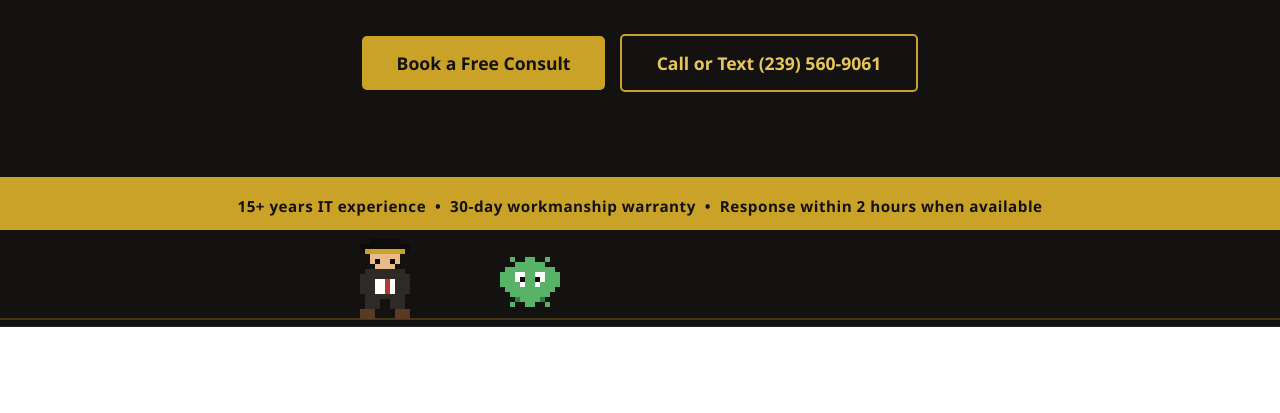
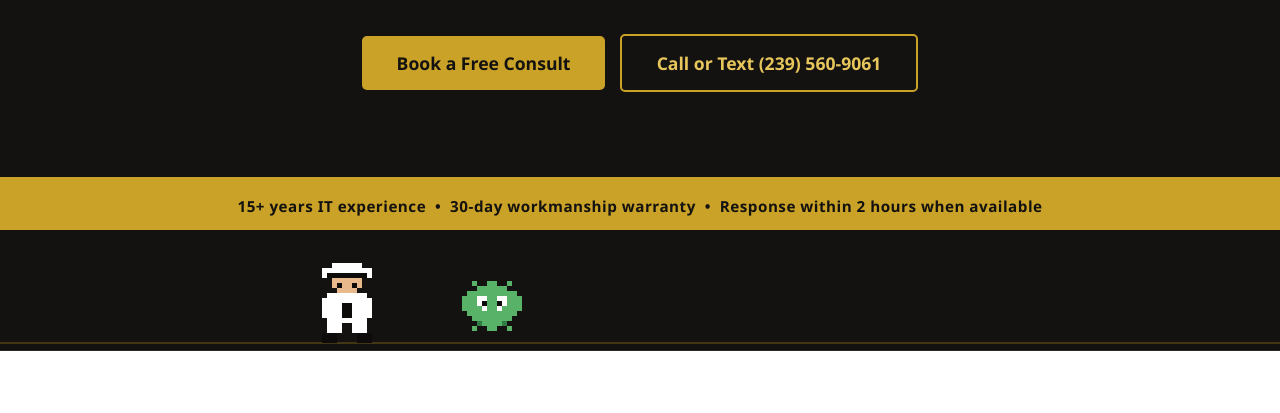
Before and after one commit to webbmike79-tech/speakeasy-support, a plain HTML site: page index.html in a window 1280 px wide. Shown: the part 364-777 px from the top of the page. Drawn offline with Linux system fonts and the light colour scheme.

Commit message:
White-suit Vito chase + tap-to-stun beatdown with Thanks pal caption

```diff
--- a/index.html
+++ b/index.html
@@ -99,7 +99,9 @@
         .chase canvas {
             display: block;
             width: 100%;
-            height: 96px;
+            height: 120px;
+            cursor: pointer;
+            touch-action: manipulation;
         }
         .section {
             padding: 60px 20px;
@@ -325,7 +327,7 @@
         15+ years IT experience &nbsp;&bull;&nbsp; 30-day workmanship warranty &nbsp;&bull;&nbsp; Response within 2 hours when available
     </div>
 
-    <div class="chase" aria-hidden="true"><canvas id="chaseCanvas"></canvas></div>
+    <div class="chase"><canvas id="chaseCanvas" aria-label="Tap the virus"></canvas></div>
 
     <section class="section" id="about">
         <h2>Old-School Service for Modern Tech</h2>
@@ -477,49 +479,71 @@
         </div>
     </footer>
     <script>
-    // 8-bit chase: a made man runs down a virus. Pure pixel maps, no image files.
+    // 8-bit chase: a made man in the white suit runs down a virus.
+    // Tap the virus and the guy handles the rest. Pure pixel maps, no image files.
     (function () {
         var cv = document.getElementById('chaseCanvas');
         if (!cv) return;
         var ctx = cv.getContext('2d');
         var PX = 5;
         var PAL = { K:'#0d0c0a', G:'#C9A227', F:'#E8B98A', W:'#FFFFFF', R:'#B03A2E',
-                    D:'#2E2A26', N:'#5A3A22', V:'#58B368', v:'#2F7D44', E:'#FFFFFF', P:'#0d0c0a' };
-        var MAF_A = [
-            "....KKKKKK....",
-            "..KKKKKKKKKK..",
-            "..KGGGGGGGGK..",
+                    D:'#2E2A26', N:'#5A3A22', V:'#58B368', v:'#2F7D44', E:'#FFFFFF',
+                    P:'#0d0c0a', X:'#FFD54F' };
+        // Young Vito: white fedora with black band, white suit, black tie
+        var SUIT_A = [
+            "....WWWWWW....",
+            "..WWWWWWWWWW..",
+            "..WKKKKKKKKW..",
             "....FFFFFF....",
             "....FKFFKF....",
             ".....FFFF.....",
-            "...DDDDDDDD...",
-            "..DDDDDDDDDD..",
-            "..DDDWWRWDDD..",
-            "..DDDWWRWDDD..",
-            "..DDDWWRWDDD..",
-            "...DDDDDDDD...",
-            "...DDD..DDD...",
-            "...DDD..DDD...",
-            "..NNN....NNN..",
-            "..NNN....NNN.."
+            "...WWWWWWWW...",
+            "..WWWWWWWWWW..",
+            "..WWWWKKWWWW..",
+            "..WWWWKKWWWW..",
+            "..WWWWKKWWWW..",
+            "...WWWWWWWW...",
+            "...WWW..WWW...",
+            "...WWW..WWW...",
+            "..KKK....KKK..",
+            "..KKK....KKK.."
         ];
-        var MAF_B = [
-            "....KKKKKK....",
-            "..KKKKKKKKKK..",
-            "..KGGGGGGGGK..",
+        var SUIT_B = [
+            "....WWWWWW....",
+            "..WWWWWWWWWW..",
+            "..WKKKKKKKKW..",
             "....FFFFFF....",
             "....FKFFKF....",
             ".....FFFF.....",
-            "...DDDDDDDD...",
-            "..DDDDDDDDDD..",
-            "..DDDWWRWDDD..",
-            "..DDDWWRWDDD..",
-            "..DDDWWRWDDD..",
-            "...DDDDDDDD...",
-            "....DDDDDD....",
-            "....DDDDDD....",
-            ".....NNN......",
-            "....NNNNN....."
+            "...WWWWWWWW...",
+            "..WWWWWWWWWW..",
+            "..WWWWKKWWWW..",
+            "..WWWWKKWWWW..",
+            "..WWWWKKWWWW..",
+            "...WWWWWWWW...",
+            "....WWWWWW....",
+            "....WWWWWW....",
+            ".....KKK......",
+            "....KKKKK....."
+        ];
+        // Punching frame: right arm extended
+        var SUIT_P = [
+            "....WWWWWW....",
+            "..WWWWWWWWWW..",
+            "..WKKKKKKKKW..",
+            "....FFFFFF....",
+            "....FKFFKF....",
+            ".....FFFF.....",
+            "...WWWWWWWW...",
+            "..WWWWWWWWWW..",
+            "..WWWWKKWWWWWF",
+            "..WWWWKKWWWWWF",
+            "..WWWWKKWWWW..",
+            "...WWWWWWWW...",
+            "....WWWWWW....",
+            "....WWWWWW....",
+            ".....KKK......",
+            "....KKKKK....."
         ];
         var VIR = [
             "..V..VV..V..",
@@ -528,6 +552,18 @@
             "VVVEEVVEEVVV",
             "VVVEPVVPEVVV",
             "VVVVEVVEVVVV",
+            ".VVVVVVVVVV.",
+            "..VVVVVVVV..",
+            "...vVVVVv...",
+            "..V..VV..V.."
+        ];
+        var VIR_DIZZY = [
+            "..V..VV..V..",
+            "...VVVVVV...",
+            ".VVVVVVVVVV.",
+            "VVVXXVVXXVVV",
+            "VVVXXXXXXVVV",
+            "VVVVVVVVVVVV",
             ".VVVVVVVVVV.",
             "..VVVVVVVV..",
             "...vVVVVv...",
@@ -544,11 +580,51 @@
                 }
             }
         }
-        function size() { cv.width = cv.clientWidth; cv.height = 96; }
+        function burst(x, y, r, color) {
+            ctx.strokeStyle = color; ctx.lineWidth = 3; ctx.lineCap = 'round';
+            for (var i = 0; i < 8; i++) {
+                var a = i * Math.PI / 4 + 0.4;
+                ctx.beginPath();
+                ctx.moveTo(x + Math.cos(a) * r * 0.35, y + Math.sin(a) * r * 0.35);
+                ctx.lineTo(x + Math.cos(a) * r, y + Math.sin(a) * r);
+                ctx.stroke();
+            }
+        }
+        function bubble(x, y, text) {
+            ctx.font = 'bold 15px "Courier New", monospace';
+            var w = ctx.measureText(text).width + 26, h = 36, r = 9;
+            x = Math.max(6, Math.min(x, cv.width - w - 6));
+            ctx.beginPath();
+            ctx.moveTo(x + r, y);
+            ctx.arcTo(x + w, y, x + w, y + h, r);
+            ctx.arcTo(x + w, y + h, x, y + h, r);
+            ctx.arcTo(x, y + h, x, y, r);
+            ctx.arcTo(x, y, x + w, y, r);
+            ctx.closePath();
+            ctx.fillStyle = '#FFFFFF'; ctx.fill();
+            ctx.lineWidth = 3; ctx.strokeStyle = '#0d0c0a'; ctx.stroke();
+            ctx.beginPath();
+            ctx.moveTo(x + 22, y + h - 2); ctx.lineTo(x + 34, y + h + 13); ctx.lineTo(x + 46, y + h - 2);
+            ctx.closePath();
+            ctx.fillStyle = '#FFFFFF'; ctx.fill(); ctx.stroke();
+            ctx.fillStyle = '#0d0c0a';
+            ctx.fillText(text, x + 13, y + 24);
+        }
+        var CH = 120;
+        function size() { cv.width = cv.clientWidth; cv.height = CH; }
         size();
         window.addEventListener('resize', size);
         var reduced = window.matchMedia && window.matchMedia('(prefers-reduced-motion: reduce)').matches;
-        var vx = -220, t = 0;
+        var state = 'chase';           // chase -> stunned -> beatup -> thanks -> chase
+        var vx = -260, mafX = -410, t = 0, beatT = 0, thanksT = 0, virusY = 0;
+        cv.addEventListener('pointerdown', function (e) {
+            if (reduced || state !== 'chase') return;
+            var r = cv.getBoundingClientRect();
+            var px = (e.clientX - r.left) * (cv.width / r.width);
+            var py = (e.clientY - r.top) * (cv.height / r.height);
+            var bx = vx - 24, by = virusY - 24, bw = 12 * PX + 48, bh = 10 * PX + 48;
+            if (px >= bx && px <= bx + bw && py >= by && py <= by + bh) state = 'stunned';
+        });
         function frame() {
             t++;
             var W = cv.width, H = cv.height;
@@ -556,12 +632,44 @@
             ctx.fillStyle = 'rgba(201,162,39,0.25)';
             ctx.fillRect(0, H - 8, W, 2);
             var groundY = H - 8 - 16 * PX;
-            var virusY = groundY + 30 - Math.abs(Math.sin(t * 0.15)) * 12;
-            var mafY = groundY + Math.round(Math.sin(t * 0.3) * 2);
-            drawSprite(VIR, Math.round(vx), Math.round(virusY));
-            drawSprite(t % 20 < 10 ? MAF_A : MAF_B, Math.round(vx - 150), mafY);
-            vx += 2.4;
-            if (vx - 220 > W) vx = -220;
+            if (state === 'chase') {
+                vx += 2.4;
+                mafX = vx - 150;
+                if (vx - 260 > W) vx = -260;
+                virusY = groundY + 30 - Math.abs(Math.sin(t * 0.15)) * 12;
+                drawSprite(VIR, Math.round(vx), Math.round(virusY));
+                drawSprite(t % 20 < 10 ? SUIT_A : SUIT_B, Math.round(mafX), groundY + Math.round(Math.sin(t * 0.3) * 2));
+            } else if (state === 'stunned') {
+                virusY = groundY + 30;
+                drawSprite(VIR_DIZZY, Math.round(vx), Math.round(virusY));
+                for (var s = 0; s < 3; s++) {
+                    var a = t * 0.12 + s * 2.09;
+                    ctx.fillStyle = '#FFD54F';
+                    ctx.fillRect(Math.round(vx + 30 + Math.cos(a) * 34), Math.round(virusY - 8 + Math.sin(a) * 10), 5, 5);
+                }
+                mafX += 7;
+                drawSprite(t % 12 < 6 ? SUIT_A : SUIT_B, Math.round(mafX), groundY);
+                if (mafX >= vx - 85) { state = 'beatup'; beatT = 0; }
+            } else if (state === 'beatup') {
+                beatT++;
+                virusY = groundY + 30;
+                var jx = (Math.random() * 8 - 4);
+                if (beatT % 6 < 4) drawSprite(VIR_DIZZY, Math.round(vx + jx), Math.round(virusY));
+                drawSprite(beatT % 8 < 4 ? SUIT_P : SUIT_B, Math.round(mafX), groundY);
+                if (beatT % 10 < 5) burst(vx + 8, virusY + 22, 15 + (beatT % 10) * 2, '#FFD54F');
+                if (beatT > 100) { state = 'thanks'; thanksT = 0; }
+            } else if (state === 'thanks') {
+                thanksT++;
+                virusY = groundY + 30;
+                ctx.save();
+                var cx0 = Math.round(vx) + 30, cy0 = Math.round(virusY) + 50;
+                ctx.translate(cx0, cy0); ctx.scale(1, 0.35); ctx.translate(-cx0, -cy0);
+                drawSprite(VIR_DIZZY, Math.round(vx), Math.round(virusY));
+                ctx.restore();
+                drawSprite(SUIT_A, Math.round(mafX), groundY);
+                bubble(Math.round(mafX) + 20, 8, 'Thanks, pal.');
+                if (thanksT > 150) { state = 'chase'; vx = -260; }
+            }
             if (!reduced) requestAnimationFrame(frame);
         }
         frame();
```
